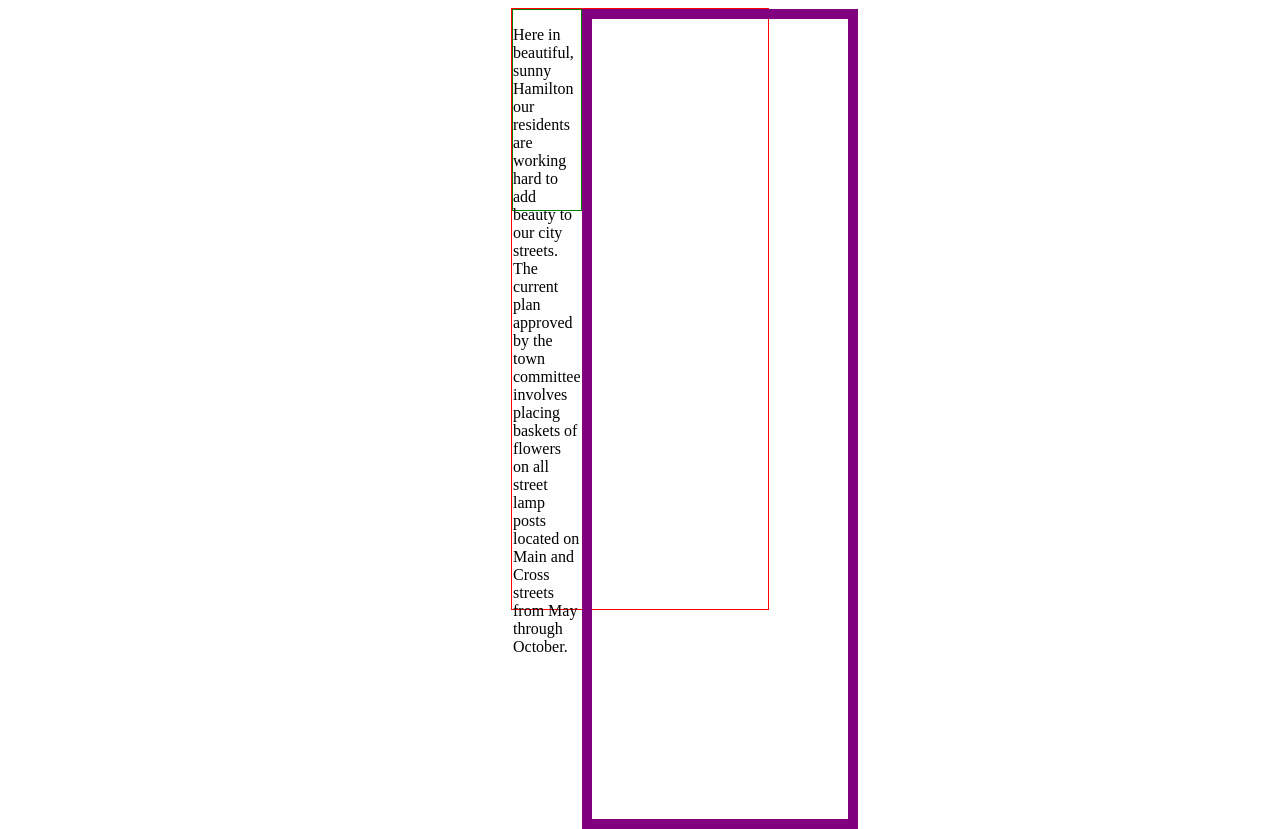
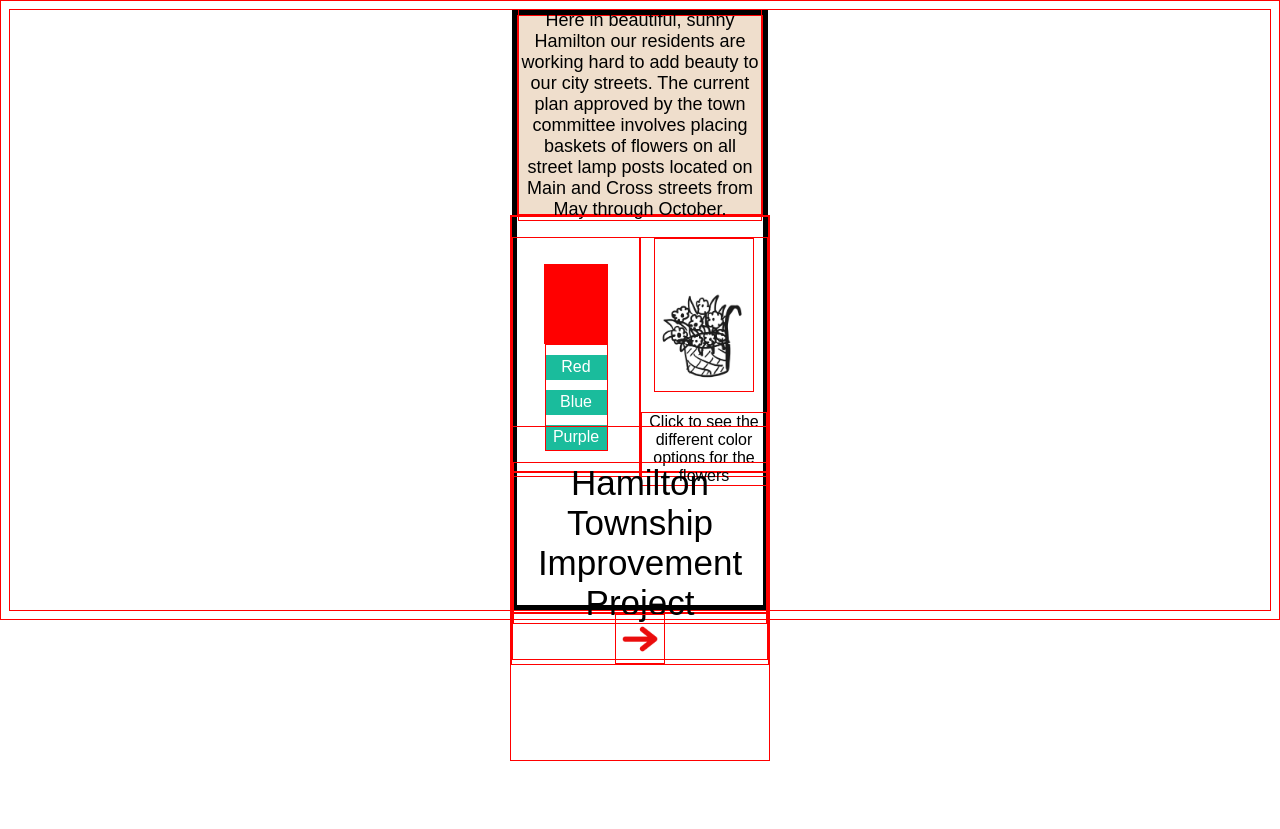
Before and after one commit to thanksfortheride136/first-app-example-hw, a plain HTML site: page index.html in a window 1280 px wide. After the commit the page ends 800 px from the top, so only its background shows below. Drawn offline with Linux system fonts and the light colour scheme.

Commit message:
updated app, nonfunctioning, visuals completed

```diff
--- a/index.html
+++ b/index.html
@@ -14,13 +14,23 @@
         <div class="app-lowerbody-container">
             <div class="side-by-side-container">
                 <div class="color-changer-container">
+                    <div class="color-square"></div>
+                    <div class="buttons-container">
+                        <button class="color-buttons">Red</button>
+                        <button class="color-buttons">Blue</button>
+                        <button class="color-buttons">Purple</button>
+                    </div>
                 </div>
                 <div class="flower-container">
+                    <img src="flower.jpg" alt="Flower Image" class="flower-image">
+                    <p>Click to see the different color options for the flowers</p>
                 </div>
             </div>
             <div class="bottom-text-container">
+                <div class="bottom-text"><p>Hamilton Township Improvement Project</p></div>
             </div>
             <div class="arrow-container">
+                <img src="arrow.png" alt="arrow icon" class="arrow-image">
             </div>
         </div>
 
--- a/style.css
+++ b/style.css
@@ -1,26 +1,109 @@
+* {
+    box-sizing: border-box;
+    font-family: Arial, Helvetica, sans-serif;
+    border: 1px solid red;
+}
+
+
 body {
     display: flex;
     justify-content: center;
-
 }
 
 .app-container{
     display: flex;
-    border: 1px solid red;
+    flex-direction: column;    /*maybe for flex*/
+    align-items: center;
+    border: 5px solid black;
     height: 75vh;
     width: 20vw;
 }
 
 .top-section-container{
     display: flex;
-    border: 1px solid green;;
+    align-items: center;
     height: 25vh;
-    width: 20vw;
+    width: 100%;
+    text-align: center;
+    background-color: rgb(239, 222, 204);
+}
+
+ .top-section-container p{
+    font-size: 18px;
+
 }
 
 .side-by-side-container{
     display: flex;
-    border: 10px solid purple;;
-    height: 100vh;
-    width: 20vw;
+    flex-direction: row;
+
+    height: 32vh;
+    width: 100%;
+    padding-top: 20px;
+    justify-content: space-around;
 }
+
+.flower-container{
+    width: 10vw;
+    height: 30vh;
+
+    text-align: center;
+}
+
+.color-changer-container{
+    display: flex;
+    flex-direction: column;
+    width: 10vw;
+    height: 30vh;
+
+    align-items: center;
+    justify-content: center;
+}
+
+.color-square{
+    height: 10vh;
+    width: 5vw;
+    background-color: red;
+}
+
+.buttons-container{
+    display: flex;
+    flex-direction: column;
+    align-items: center;
+    width: 50%;
+}
+
+.color-buttons{
+    width: 100%;
+    height: 25px;
+    margin-top: 10px;
+    background-color: rgb(26, 188, 156);
+    font-size: 16px;
+    color: white;
+    border: none;
+}
+
+.flower-image{
+    width: 100px;
+    padding-top: 50px;
+}
+
+.bottom-text-container{
+    display: flex;
+    width: 100%;
+    height: 26%;
+    text-align: center;
+    align-items: center;
+}
+
+.bottom-text{
+    font-size: 35px;
+}
+
+.arrow-container{
+    display: flex;
+    justify-content: center;
+}
+.arrow-image{
+    width: 50px;
+}
```
Also changed, not shown: arrow.png (added), flower.jpg (added), script.js (added).
